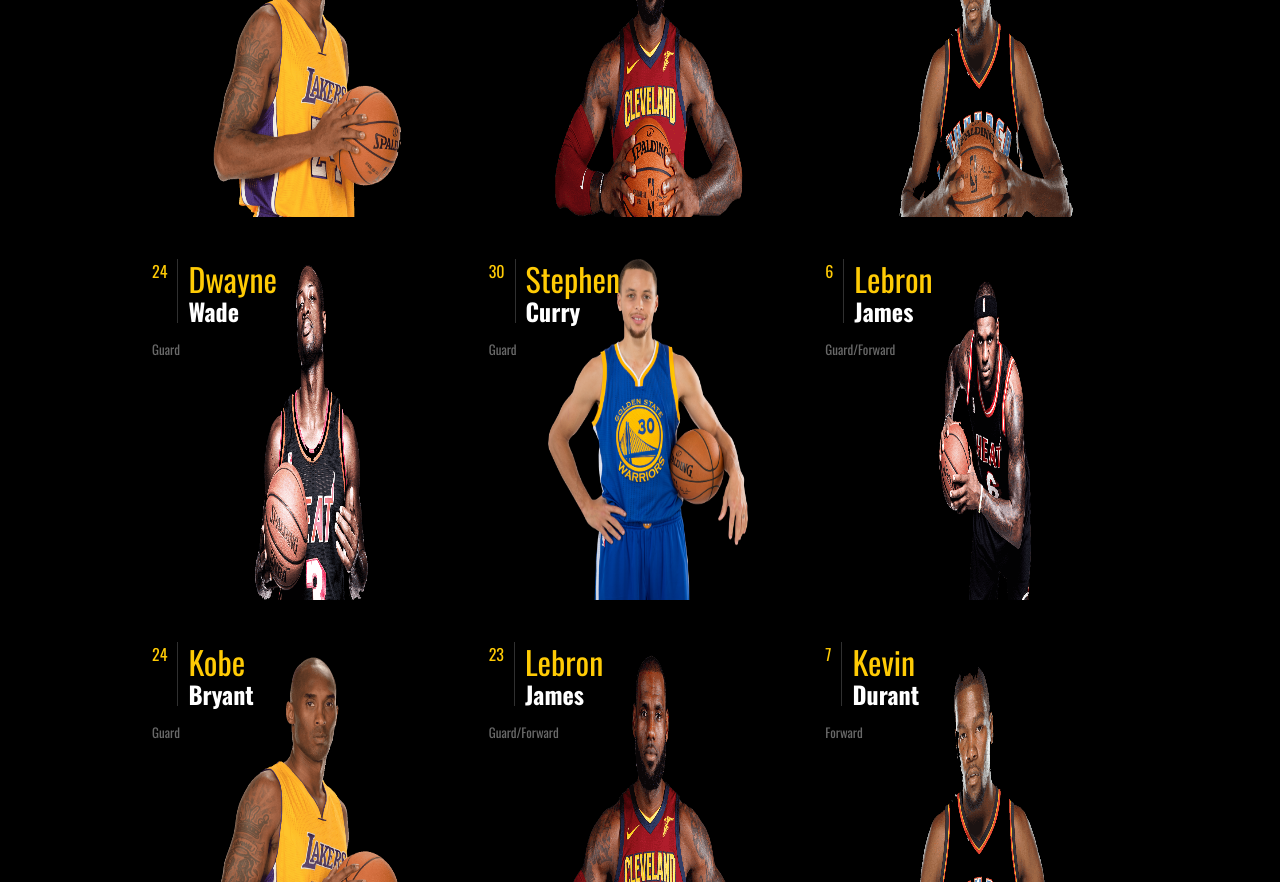
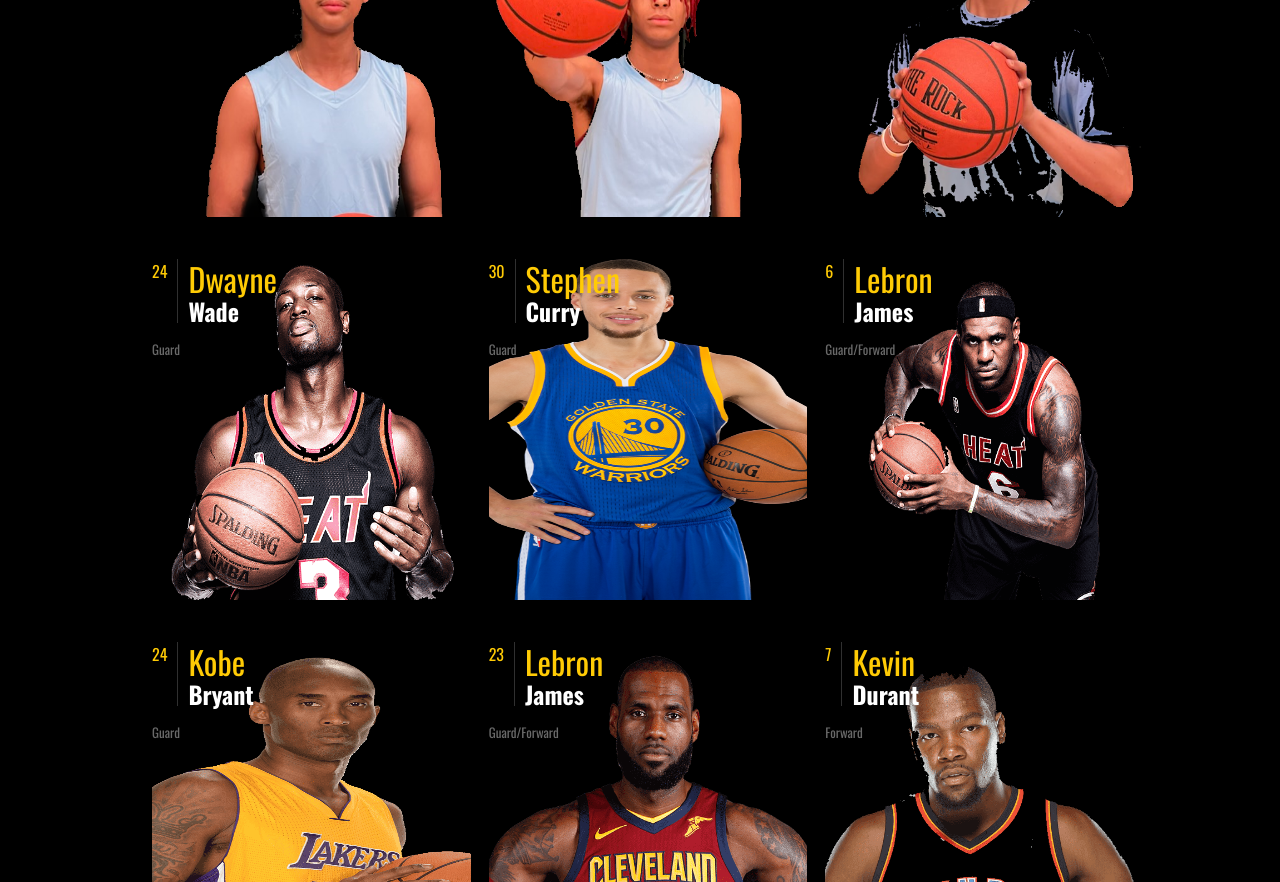
Before and after one commit to anthonyjprater/team-chosen, a website: page team.html in a window 1280 px wide. Shown: the part 672-1554 px from the top of the page. Drawn offline with nearby package versions, Linux system fonts and the light colour scheme.

Commit message:
updated team images and team.js

```diff
--- a/styles/style.css
+++ b/styles/style.css
@@ -380,12 +380,12 @@
 
 .player-image {
   top: 1.5rem;
-  background-clip: padding-box;
-  background-size: 200px 400px;
+  background-size: 500px 400px;
   background-clip: padding-box;
   background-repeat: no-repeat;
   background-attachment: relative;
   background-position: top;
+  /* background-color: #FFCB05; */
 }
 
 .player-card-header {
--- a/team.js
+++ b/team.js
@@ -22,7 +22,7 @@
         jerseyNumber: "24",
         location: "Philadelphia, PA",
         birthDate: "August 23, 1978",
-        photo: "assets/kb24.png"
+        photo: "assets/jo.png"
     },
     {
         firstName: "Lebron",
@@ -32,7 +32,7 @@
         jerseyNumber: "23",
         location: "Akron, OH",
         birthDate: "December 30, 1984",
-        photo: "assets/LBJ1.png"
+        photo: "assets/player3.png"
     },
     {
         firstName: "Kevin",
@@ -42,7 +42,7 @@
         jerseyNumber: "7",
         location: "Washington, D.C.",
         birthDate: "September 29, 1988",
-        photo: "assets/KD2.png"
+        photo: "assets/kaden.png"
     },
     {
         firstName: "Dwayne",
```
Also changed, not shown: assets/IMG_0360.png (added), assets/IMG_0369.png (added), assets/jo.png (added), assets/jogold.png (added), assets/kaden.png (added), assets/kadengold.png (added), assets/output-onlinepngtools (1).png (added), assets/output-onlinepngtools (4).png (added), assets/player3.png (added).
